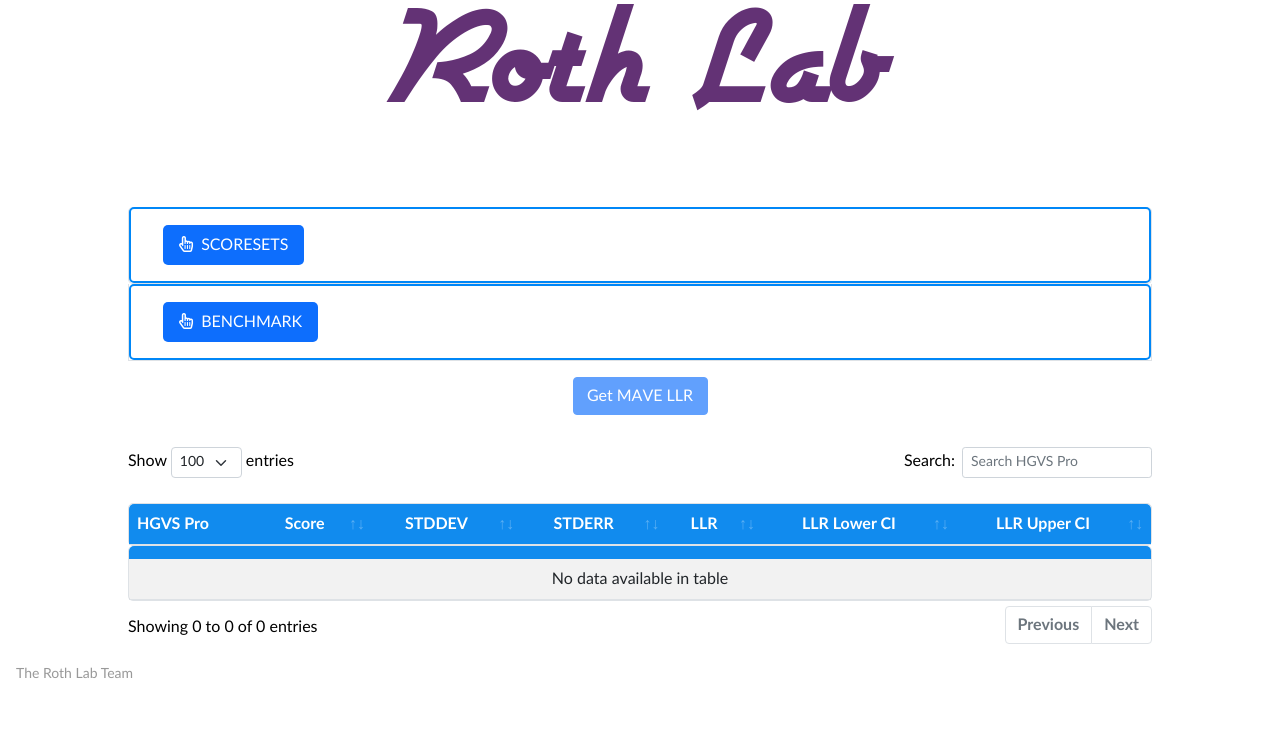
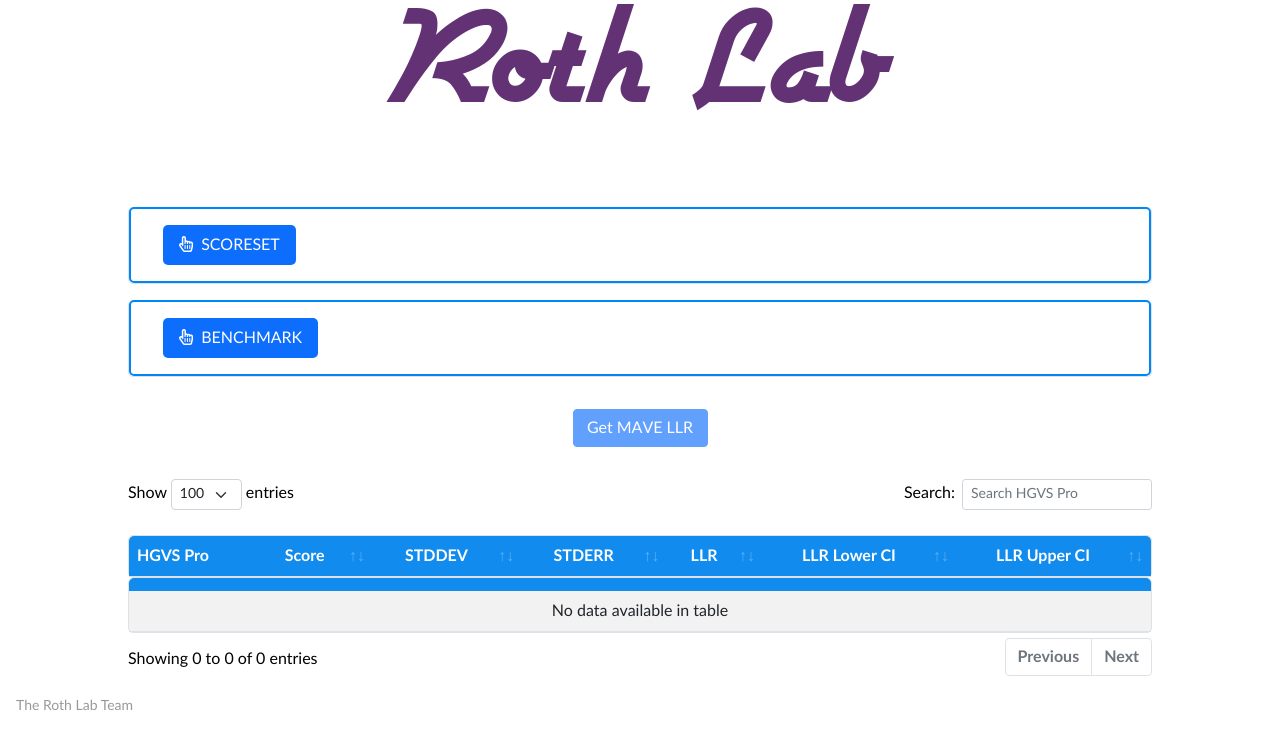
Before and after one commit to irahorecka/llrws, a Flask app: page / in a window 1280 px wide. Shown: the part 180-909 px from the top of the page. Before the commit the page ends 858 px from the top, so only its background shows below. Run offline with Flask 2, Linux system fonts and the light colour scheme; lists and menus that the app fills with data are empty; some libraries are stand-ins or nearby versions.

Commit message:
update alpine js accordion collapse effect

```diff
--- a/llrws/static/css/main.css
+++ b/llrws/static/css/main.css
@@ -54,8 +54,10 @@ p {
 }
 
 /* START Alpine JS */
-#score-accordion {
+#score-accordion,
+#benchmark-accordion {
     border-radius: var(--alpine-border-radius);
+    margin-bottom: 1rem;
 }
 
 #score-accordion > button,
@@ -105,6 +107,8 @@ span.file-valid {
 .dropzone-container {
     display: flex;
     justify-content: space-between;
+    margin-right: 1rem;
+    margin-left: 1rem;
     padding-top: 3rem;
     padding-bottom: 6rem;
 }
--- a/llrws/templates/main/index.html
+++ b/llrws/templates/main/index.html
@@ -10,10 +10,11 @@
 {% endblock %}
 
 {% block content %}
-  <div id="score-accordion" class="position-relative border border-top-0" x-data="{selected:null}">
+  <div id="dropzone-accordion" x-data="{selected:null}">
+    <div id="score-accordion" class="position-relative border border-top-0">
       <button type="button" class="w-100 bg-white" @click="selected !== 1 ? selected = 1 : selected = null">
         <div class="d-flex justify-content-between">
-        <span class="accordion-desc bg-primary"><i class="far fa-hand-pointer"></i>&nbsp SCORESETS</span>
+          <span class="accordion-desc bg-primary"><i class="far fa-hand-pointer"></i>&nbsp SCORESET</span>
           <span class="file-status file-valid"><i class="far fa-check-circle fa-lg"></i></span>
           <span class="file-status file-invalid"><i class="far fa-times-circle fa-lg"></i></span>
         </div>
@@ -23,22 +24,22 @@
           <div class="col">
             <form id="score-upload-csv" action="{{ url_for('main.upload_score') }}" class="dropzone needsclick">
               <div class="dz-message needsclick">
-              Drop <strong>Score CSV</strong> file here or click to upload.
+                Drop <strong>Scoreset CSV</strong> file here or click to upload.
               </div>
             </form>
           </div>
         </div>
       </div>
     </div>
-  <div id="benchmark-accordion" class="position-relative border border-top-0" x-data="{selected:null}">
-    <button type="button" class="w-100 bg-white" @click="selected !== 1 ? selected = 1 : selected = null">
+    <div id="benchmark-accordion" class="position-relative border border-top-0">
+      <button type="button" class="w-100 bg-white" @click="selected !== 2 ? selected = 2 : selected = null">
         <div class="d-flex justify-content-between">
           <span class="accordion-desc bg-primary"><i class="far fa-hand-pointer"></i>&nbsp BENCHMARK</span>
           <span class="file-status file-valid"><i class="far fa-check-circle fa-lg"></i></span>
           <span class="file-status file-invalid"><i class="far fa-times-circle fa-lg"></i></span>
         </div>
       </button>
-    <div class="position-relative overflow-hidden transition-accordion mh-0" style="" x-ref="container1" x-bind:style="selected == 1 ? 'max-height: ' + $refs.container1.scrollHeight + 'px' : ''">
+      <div class="position-relative overflow-hidden transition-accordion mh-0" style="" x-ref="container2" x-bind:style="selected == 2 ? 'max-height: ' + $refs.container2.scrollHeight + 'px' : ''">
         <div class="row dropzone-container">
           <div class="col">
             <form id="benchmark-upload-csv" action="{{ url_for('main.upload_benchmark') }}" class="dropzone needsclick">
@@ -46,6 +47,7 @@
                 Drop <strong>Benchmark CSV</strong> file here or click to upload.
               </div>
             </form>
+          </div>
         </div>
       </div>
     </div>
```
Lines whose indentation alone changed are shown as unchanged.
